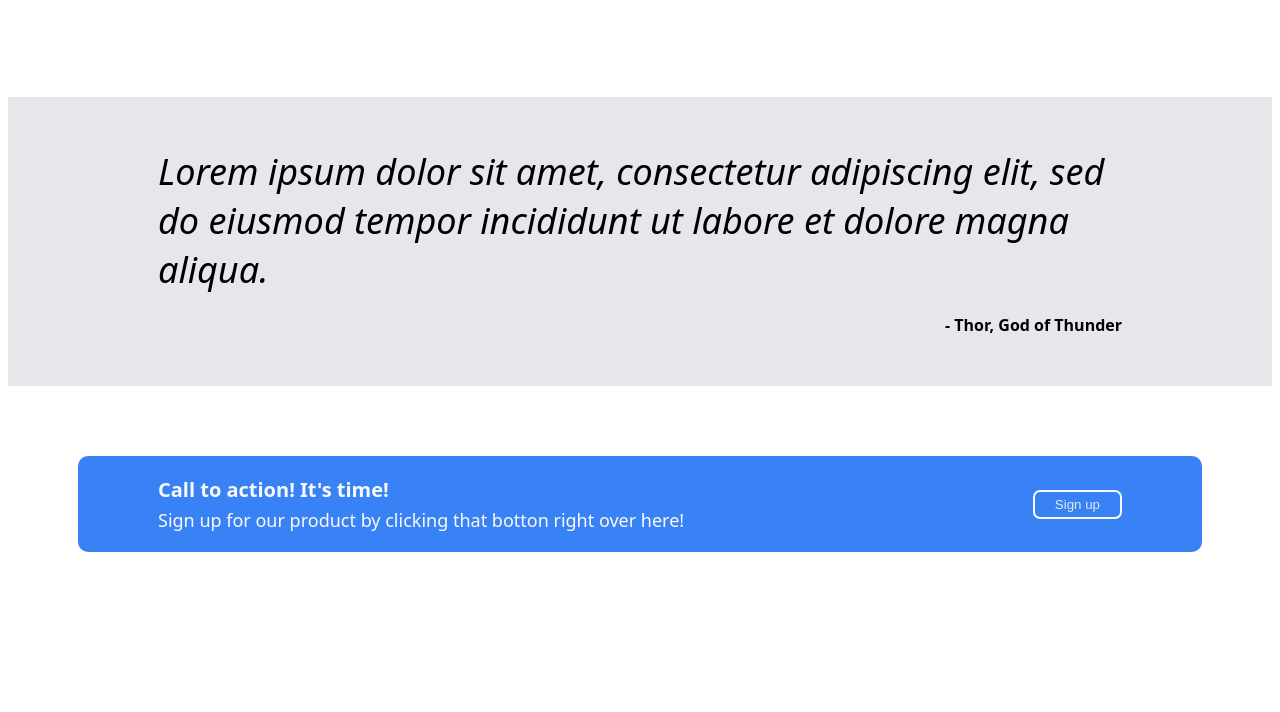
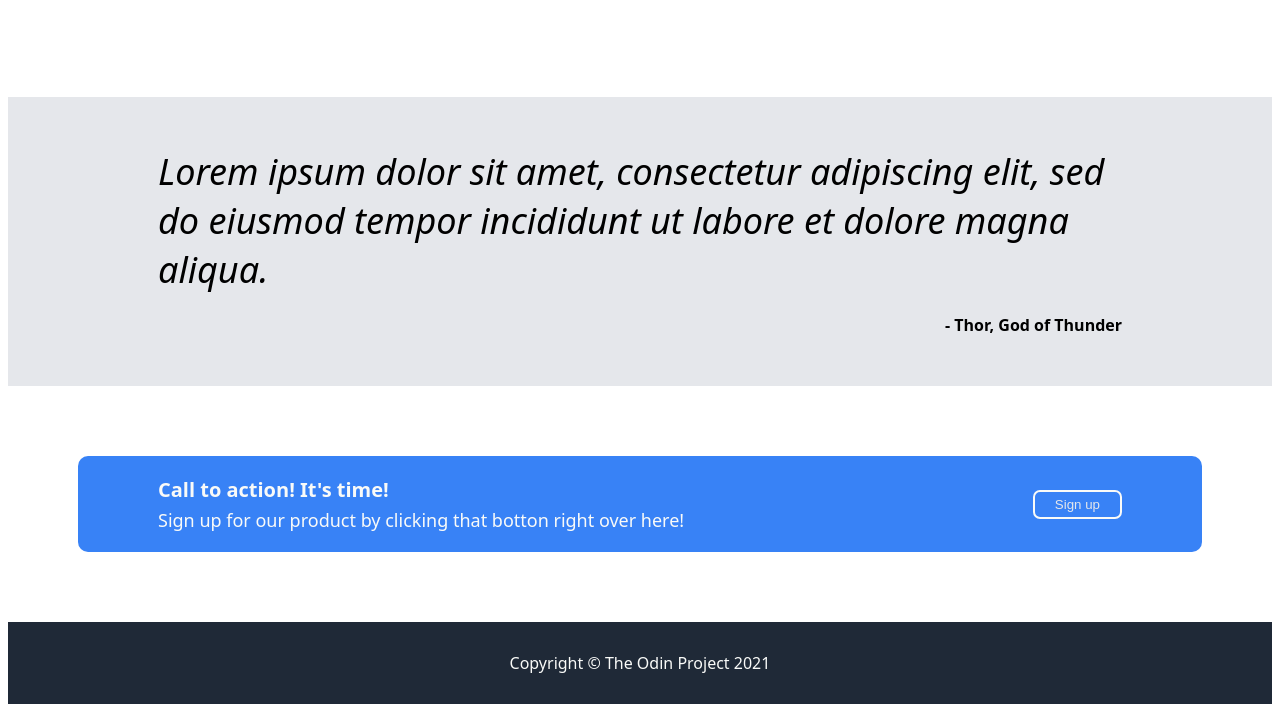
Before and after one commit to freeedd18/odin-project-landing-page, a plain HTML site: page index.html in a window 1280 px wide. Shown: the part 860-1572 px from the top of the page. Before the commit the page ends 1482 px from the top, so only its background shows below. Drawn offline with Linux system fonts and the light colour scheme.

Commit message:
Added footer

```diff
--- a/index.html
+++ b/index.html
@@ -62,7 +62,7 @@
         <button class="signup section-four"><a href="#">Sign up</a></button>
     </div>
 
-
+    <div class="footer">Copyright © The Odin Project 2021</div>
 </body>
 
 </html>
--- a/styles.css
+++ b/styles.css
@@ -45,7 +45,6 @@ a {
     display: flex;
     gap: 30px;
     align-items: center;
-    min-width: 0px;
 }
 
 .hero {
@@ -182,5 +181,11 @@ button.signup.section-four {
     padding: 5px 20px;
     margin: 0px;
     /* flex-basis: 100%; */
+}
 
+.footer {
+    background-color: #1F2937;
+    color: #F9FAF8;
+    text-align: center;
+    padding: 30px;
 }
```
